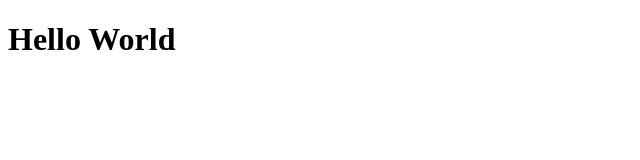
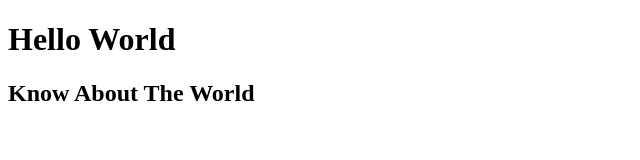
Before and after one commit to galib-ahmed1133/My-First-Website, a plain HTML site: page index.html in a window 1280 px wide. Shown: the whole page, without its empty margins (0-640 px from the left). Drawn offline with Linux system fonts and the light colour scheme.

Commit message:
added a change

```diff
--- a/index.html
+++ b/index.html
@@ -7,5 +7,6 @@
 </head>
 <body>
     <h1>Hello World</h1>
+    <h2>Know About The World</h2>
 </body>
 </html>
```
